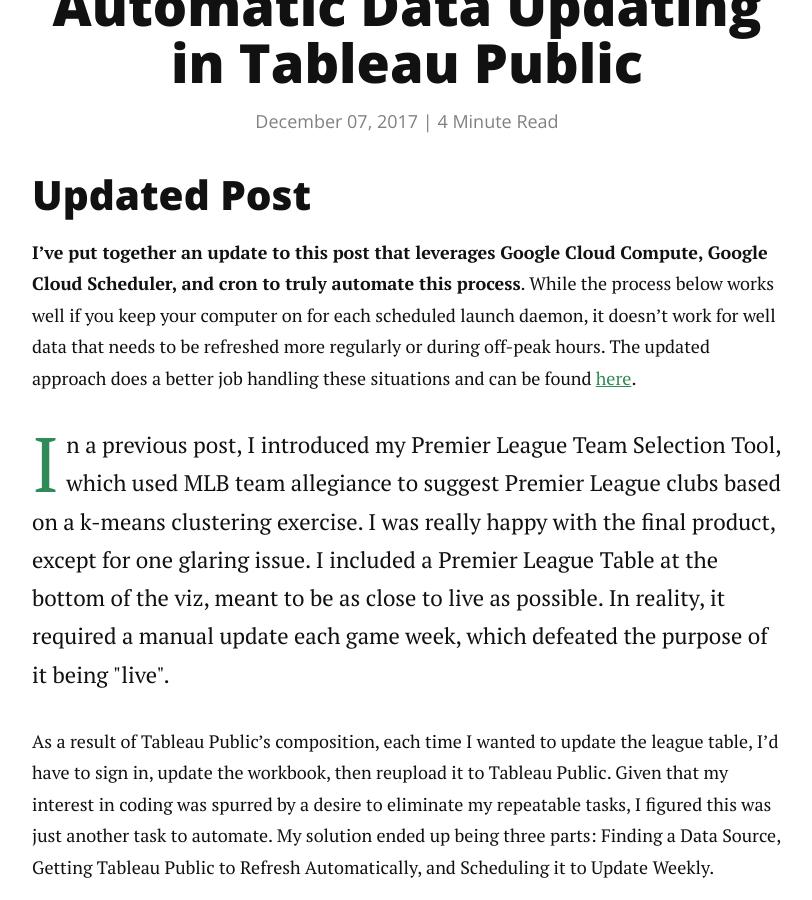
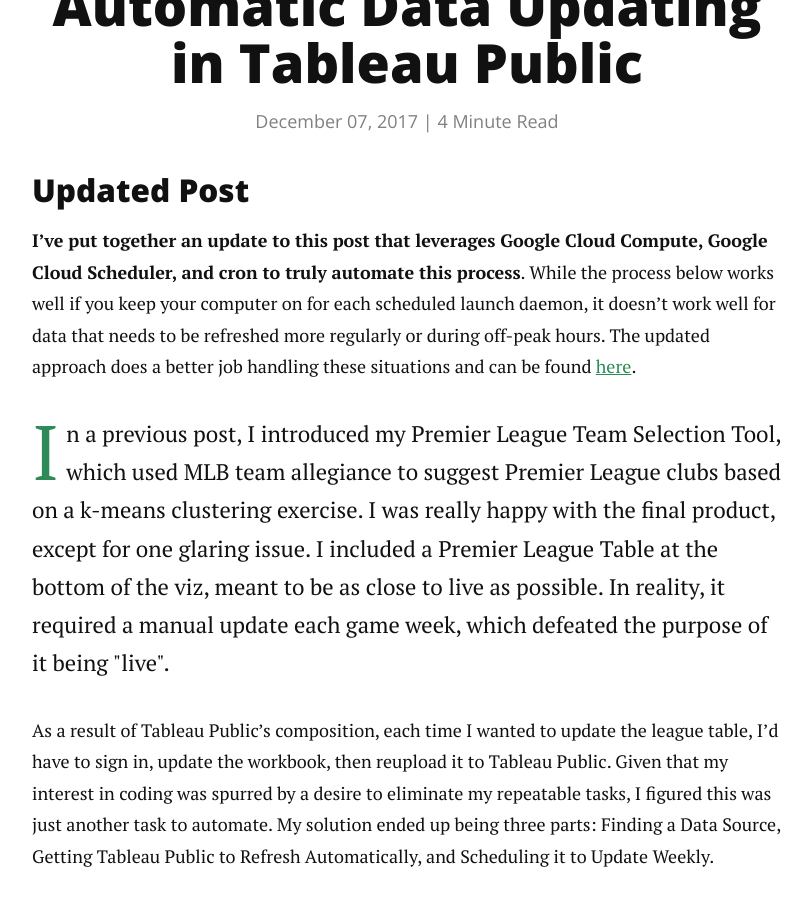
Before and after one commit to irickman/irickman.github.io, a Jekyll site: the page built from _posts/2017-12-07-Auto-Refreshing-Tableau-Public.markdown, in a window 1280 px wide and 900 px high, scrolled down 325 px. Shown: the whole window, without its empty margins (233-1045 px from the left). Built offline with Jekyll 4.4.1, drawn with Linux system fonts in a browser that asks for light colours; nearby versions of some CDN libraries.

Commit message:
fixing typos

```diff
--- a/_posts/2017-12-07-Auto-Refreshing-Tableau-Public.markdown
+++ b/_posts/2017-12-07-Auto-Refreshing-Tableau-Public.markdown
@@ -6,8 +6,8 @@
 date : 2017-12-07
 ---
 
-## Updated Post
-**I've put together an update to this post that leverages Google Cloud Compute, Google Cloud Scheduler, and cron to truly automate this process**. While the process below works well if you keep your computer on for each scheduled launch daemon, it doesn't work for well data that needs to be refreshed more regularly or during off-peak hours. The updated approach does a better job handling these situations and can be found [here][updatelink].
+### Updated Post
+**I've put together an update to this post that leverages Google Cloud Compute, Google Cloud Scheduler, and cron to truly automate this process**. While the process below works well if you keep your computer on for each scheduled launch daemon, it doesn't work well for data that needs to be refreshed more regularly or during off-peak hours. The updated approach does a better job handling these situations and can be found [here][updatelink].
 
 <p class="intro"><span class="dropcap">I</span>n a previous post, I introduced my Premier League Team Selection Tool, which used MLB team allegiance to suggest Premier League clubs based on a k-means clustering exercise. I was really happy with the final product, except for one glaring issue. I included a Premier League Table at the bottom of the viz, meant to be as close to live as possible. In reality, it required a manual update each game week, which defeated the purpose of it being "live".</p>
 
--- a/_posts/2020-08-08-Automatic-Tableau-Data-Refreshing-Through-Google-Cloud-and-Sheets.markdown
+++ b/_posts/2020-08-08-Autorefreshing-Tableau-Through-Google-Cloud-and-Sheets.markdown
@@ -1,6 +1,6 @@
 ---
 layout: post
-title: "Automatic Tableau Data Refreshing Through Google Cloud and Sheets"
+title: "Autorefreshing Tableau Through Google Cloud and Sheets"
 category : viz
 tags : [python, google cloud, cron, data, tableau]
 date : 2020-08-08
```
